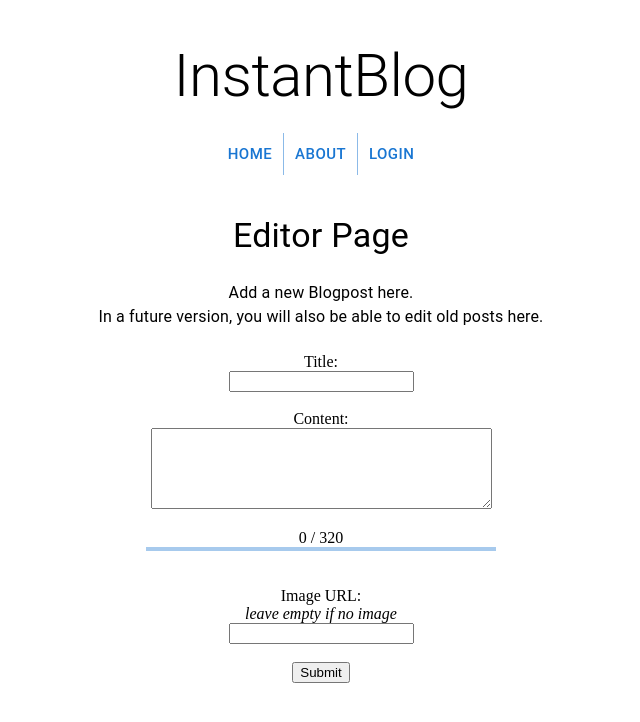
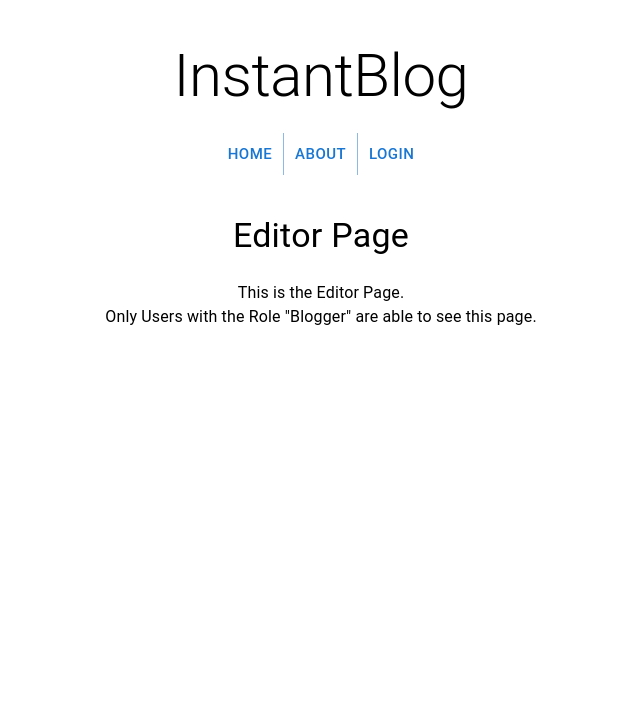
Before and after one commit to jurijkreutz/instantblog, a React (Vite) app in the folder frontend/instantblog/: page /editor in a window 1280 px wide. Shown: the top 722 px of the page, without its empty margins (319-959 px from the left). Built offline with nearby package versions, Linux system fonts and the light colour scheme.

Commit message:
feat: only allow bloggers to see editor page

```diff
--- a/frontend/instantblog/src/components/Editor.tsx
+++ b/frontend/instantblog/src/components/Editor.tsx
@@ -48,6 +48,8 @@ export default function Editor() {
         <Typography variant="h4" component="h4" gutterBottom sx={{ mb: 3 }}>
             Editor Page
          </Typography>
+         {localStorage.getItem('roles')?.includes('ROLE_BLOGGER') ?
+            <div>
                 <Typography component="p" gutterBottom sx={{ mb: 3 }}>
                 Add a new Blogpost here.<br />
                 In a future version, you will also be able to edit old posts here.
@@ -68,6 +70,12 @@ export default function Editor() {
                 <br/><br/>
                 <input type="submit" onClick={addNewPost}></input>
                 </form>
+            </div>
+         :
+            <Typography component="p" gutterBottom sx={{ mb: 3 }}>
+                This is the Editor Page.<br />
+                Only Users with the Role "Blogger" are able to see this page.
+            </Typography>}
       </Box>
   )
 }
```
Lines whose indentation alone changed are shown as unchanged.
